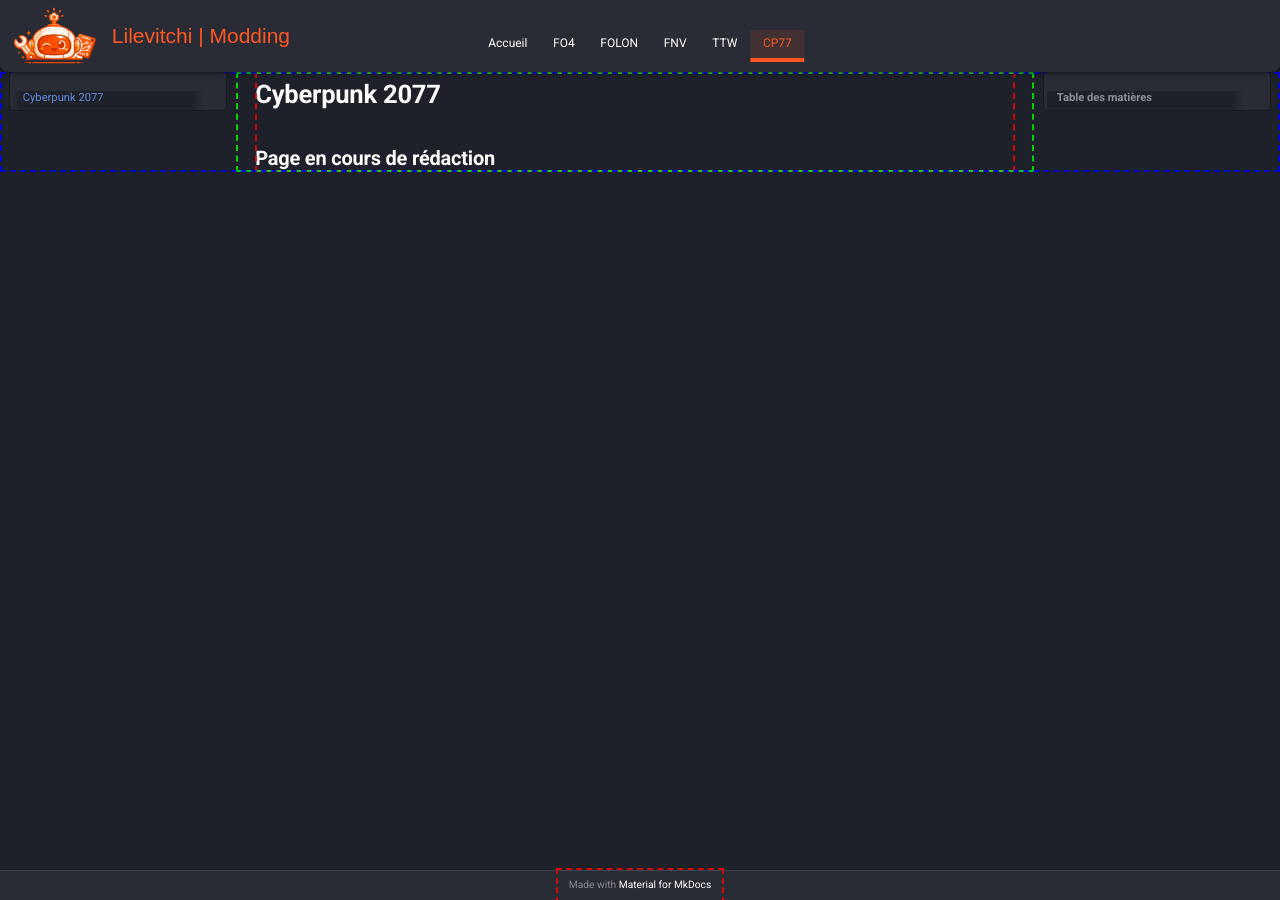
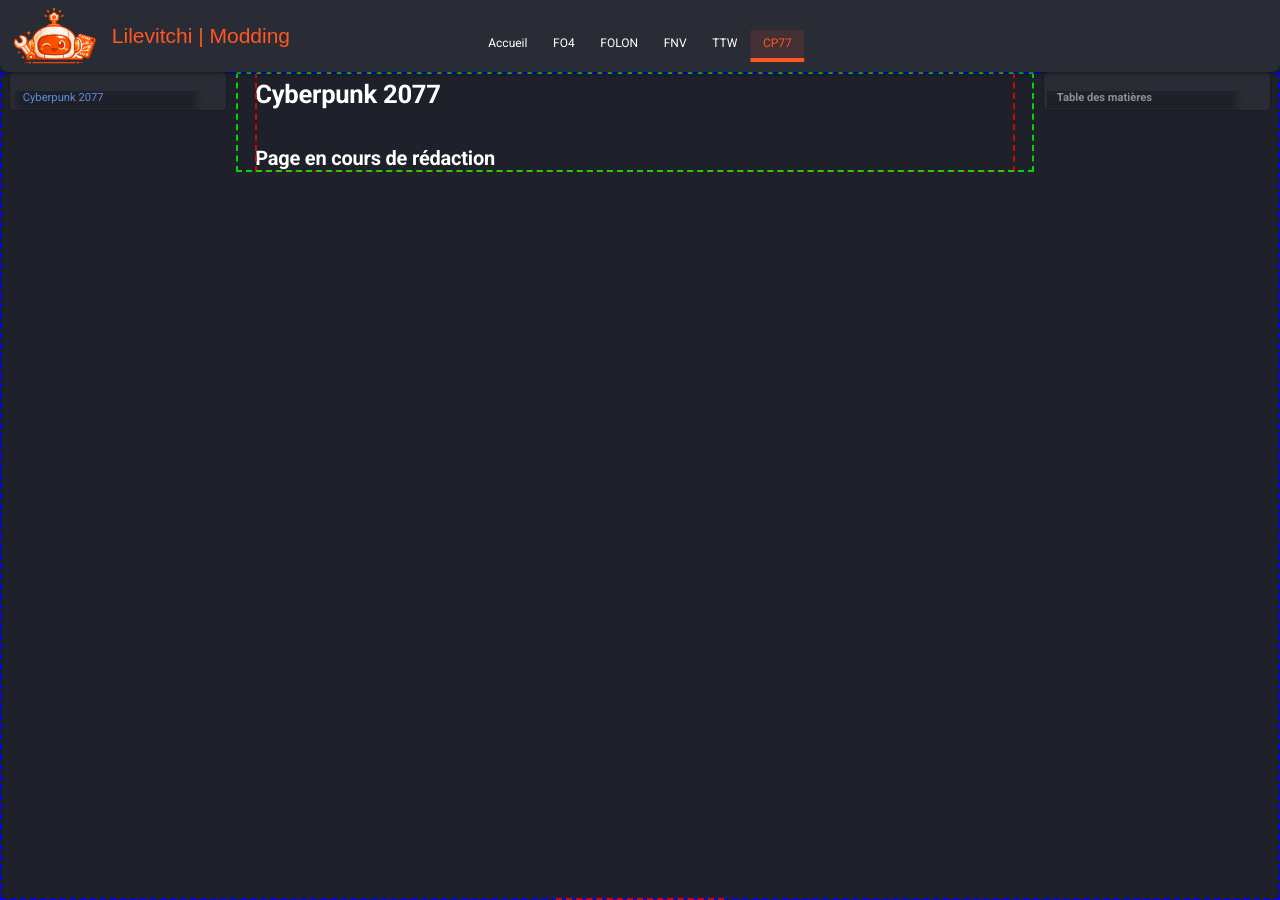
Before and after one commit to Lilevitchi/lilevitchi.github.io, an MkDocs documentation site: the page built from docs/cyberpunk/index.md, in a window 1280 px wide and 900 px high. Built offline with MkDocs 1.6.1 and Material for MkDocs 9.7.7, drawn with Linux system fonts in a browser that asks for light colours.

Commit message:
Update extra.css

```diff
--- a/docs/stylesheets/extra.css
+++ b/docs/stylesheets/extra.css
@@ -264,7 +264,7 @@
 [data-md-color-scheme] .md-main {
   /*position: relative;*/
   margin-top: var(--header-height);
-  /*height: calc(100vh - var(--header-height));*/
+  height: calc(100vh - var(--header-height));
 }
 
 /* Zone centrale */
```
